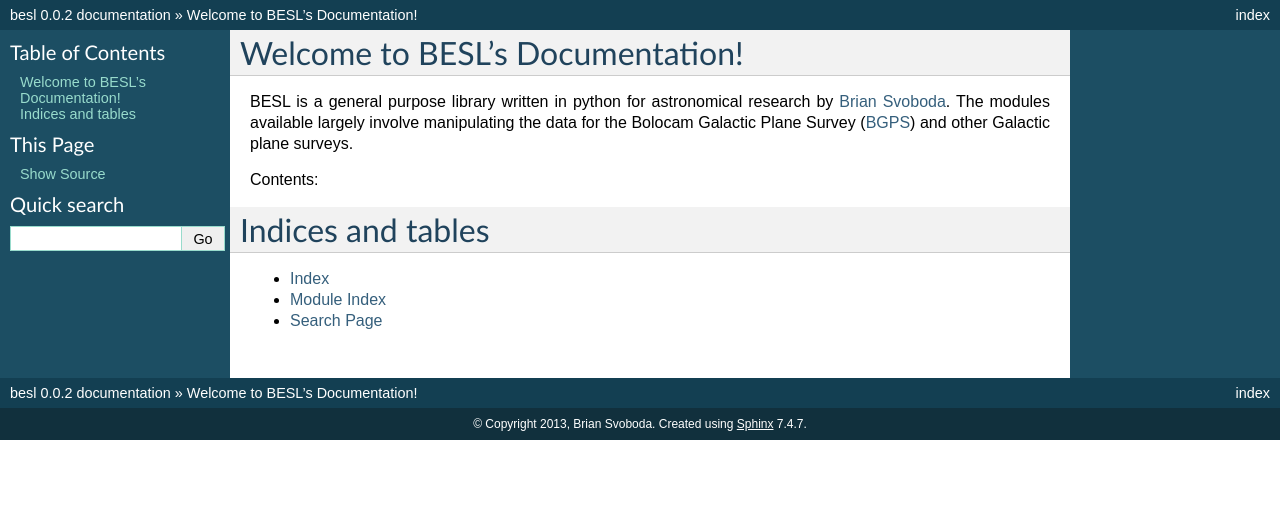
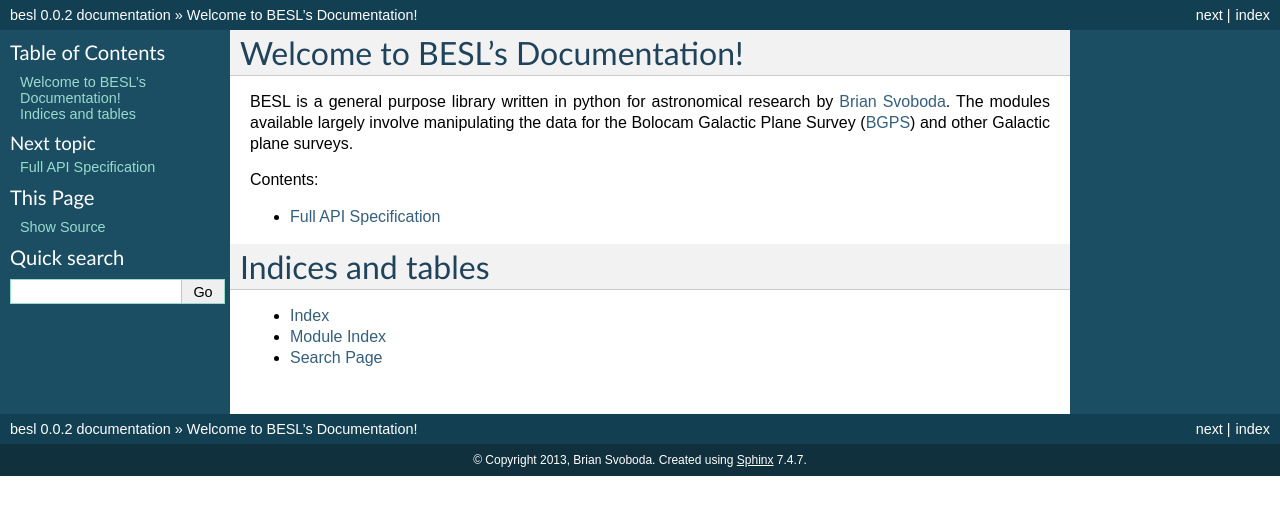
Before and after one commit to autocorr/besl, a Sphinx documentation site: the page built from docs/index.rst, in a window 1280 px wide. Shown: the top 515 px of the page. Built offline with Sphinx 7.4.7, drawn with Linux system fonts in a browser that asks for light colours; formulas are drawn with MathJax 3.

Commit message:
Update for api

```diff
--- a/docs/index.rst
+++ b/docs/index.rst
@@ -16,6 +16,8 @@
 .. toctree::
    :maxdepth: 2
 
+   full_api.rst
+
 
 
 Indices and tables
```
